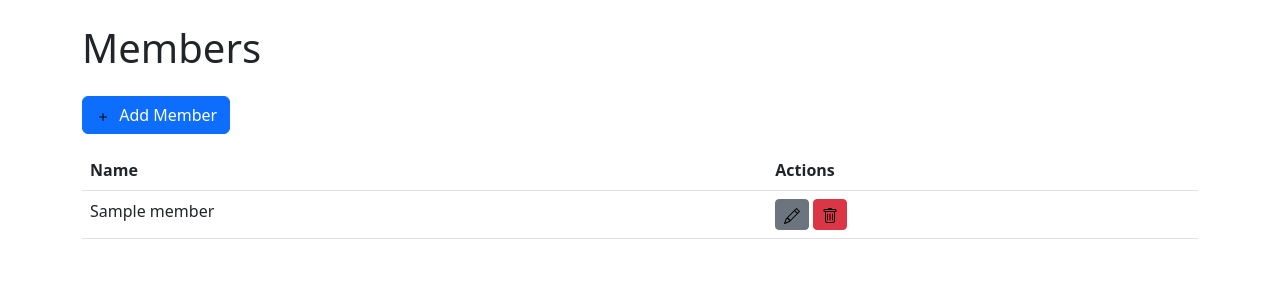
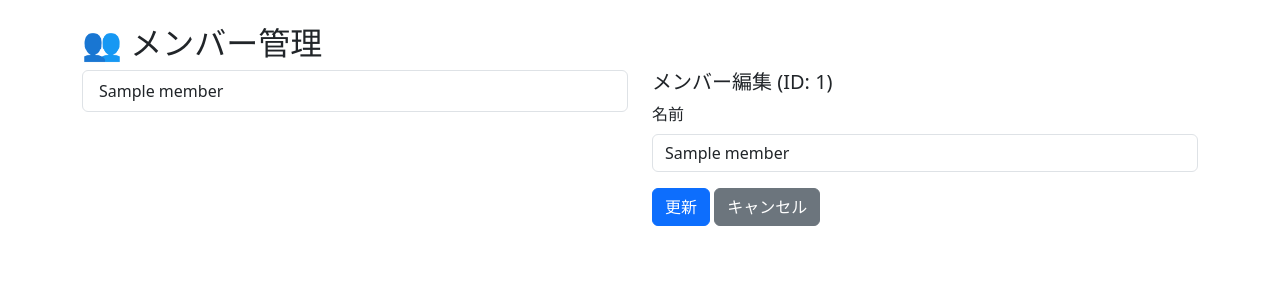
Before and after one commit to Tomoya-BB/ProjectManagementTool, a Flask app: template templates/members.html in a window 1280 px wide. Shown: the part 56-356 px from the top of the page. Run offline with Flask 3, Linux system fonts and the light colour scheme; the visitor is signed in with stand-in values (Sample User, id 1); tables that the repository leaves empty hold one stand-in row (values such as "Sample post"); the template is opened without the code that fills it: most values are stand-ins (such as "Sample title", 1, 10 or a date in 2020); parts of the project's set-up code (start-up, migrations or seed data) failed here and were passed over; some libraries are stand-ins or nearby versions.

Commit message:
Update member management page

```diff
--- a/app.py
+++ b/app.py
@@ -210,6 +210,7 @@ def resources():
 
 @app.route('/members', methods=['GET', 'POST'])
 @login_required
+@roles_required('Admin')
 def members():
     if request.method == 'POST':
         if current_user.role != 'Admin':
@@ -228,23 +229,21 @@ def members():
 
 @app.route('/member/<int:member_id>/edit', methods=['GET', 'POST'])
 @login_required
+@roles_required('Admin')
 def edit_member(member_id):
     member = Member.query.get_or_404(member_id)
-    if current_user.role != 'Admin':
-        abort(403)
     if request.method == 'POST':
         member.name = request.form['name']
         db.session.commit()
-        flash('Member updated', 'success')
+        flash('メンバーを更新しました。', 'success')
         return redirect(url_for('members'))
     return render_template('members.html', member=member, members=Member.query.all())
 
 
 @app.route('/member/<int:member_id>/delete', methods=['POST'])
 @login_required
+@roles_required('Admin')
 def delete_member(member_id):
-    if current_user.role != 'Admin':
-        abort(403)
     member = Member.query.get_or_404(member_id)
     db.session.delete(member)
     Task.query.filter_by(assignee_id=member.id).update({'assignee_id': None})
--- a/templates/members.html
+++ b/templates/members.html
@@ -1,32 +1,49 @@
-{% extends 'base.html' %}
+{% extends "base.html" %}
 {% block content %}
-<h1 class="mb-4">Members</h1>
-<a href="{{ url_for('add_member') }}" class="btn btn-primary mb-3">
-    <img src="{{ url_for('static', filename='icons/plus.svg') }}" class="icon me-1" alt=""> Add Member
-</a>
-<table class="table">
-    <thead>
-        <tr>
-            <th>Name</th>
-            <th>Actions</th>
-        </tr>
-    </thead>
-    <tbody>
-    {% for m in members %}
-        <tr>
-            <td>{{ m.name }}</td>
-            <td>
-                <a href="{{ url_for('edit_member', member_id=m.id) }}" class="btn btn-sm btn-secondary">
-                    <img src="{{ url_for('static', filename='icons/pencil.svg') }}" class="icon" alt="Edit">
-                </a>
-                <form action="{{ url_for('delete_member', member_id=m.id) }}" method="post" style="display:inline-block">
-                    <button type="submit" class="btn btn-sm btn-danger">
-                        <img src="{{ url_for('static', filename='icons/trash.svg') }}" class="icon" alt="Delete">
-                    </button>
-                </form>
-            </td>
-        </tr>
-    {% endfor %}
-    </tbody>
-</table>
+<h2>👥 メンバー管理</h2>
+
+<div class="row">
+  <!-- メンバー一覧 -->
+  <div class="col-md-6">
+    <ul class="list-group mb-4">
+      {% for m in members %}
+      <li class="list-group-item d-flex justify-content-between align-items-center">
+        {{ m.name }}
+        {% if current_user.role == 'Admin' %}
+        <span>
+          <a href="{{ url_for('edit_member', member_id=m.id) }}" class="btn btn-sm btn-secondary">編集</a>
+          <form action="{{ url_for('delete_member', member_id=m.id) }}" method="POST" class="d-inline">
+            <button type="submit" class="btn btn-sm btn-danger" onclick="return confirm('削除しますか？')">削除</button>
+          </form>
+        </span>
+        {% endif %}
+      </li>
+      {% endfor %}
+    </ul>
+  </div>
+
+  <!-- 新規メンバー追加 or 編集フォーム -->
+  <div class="col-md-6">
+    {% if member %}
+      <h5>メンバー編集 (ID: {{ member.id }})</h5>
+      <form method="POST">
+        <div class="mb-3">
+          <label class="form-label">名前</label>
+          <input type="text" name="name" class="form-control" value="{{ member.name }}" required>
+        </div>
+        <button type="submit" class="btn btn-primary">更新</button>
+        <a href="{{ url_for('members') }}" class="btn btn-secondary">キャンセル</a>
+      </form>
+    {% else %}
+      <h5>新規メンバー追加</h5>
+      <form method="POST">
+        <div class="mb-3">
+          <label class="form-label">名前</label>
+          <input type="text" name="name" class="form-control" placeholder="新メンバー名" required>
+        </div>
+        <button type="submit" class="btn btn-success">追加</button>
+      </form>
+    {% endif %}
+  </div>
+</div>
 {% endblock %}
```
